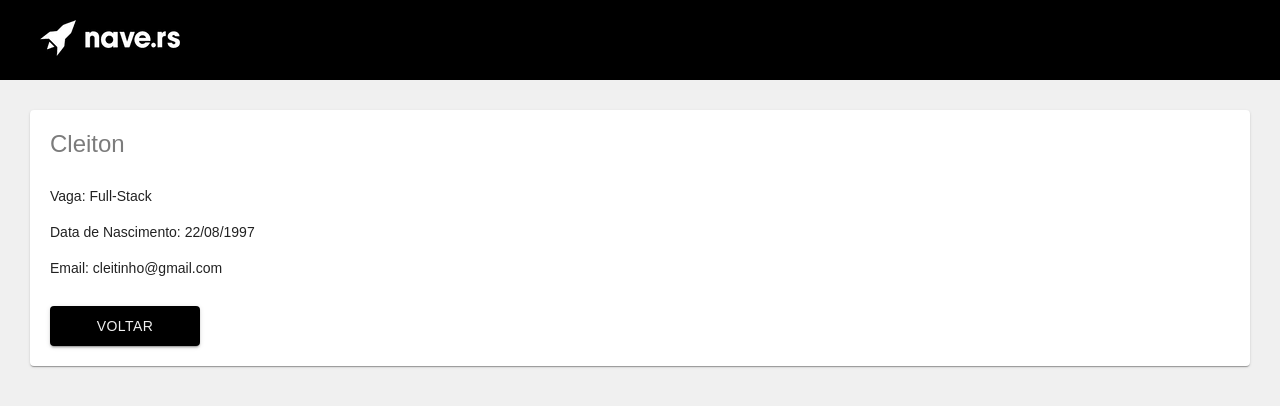
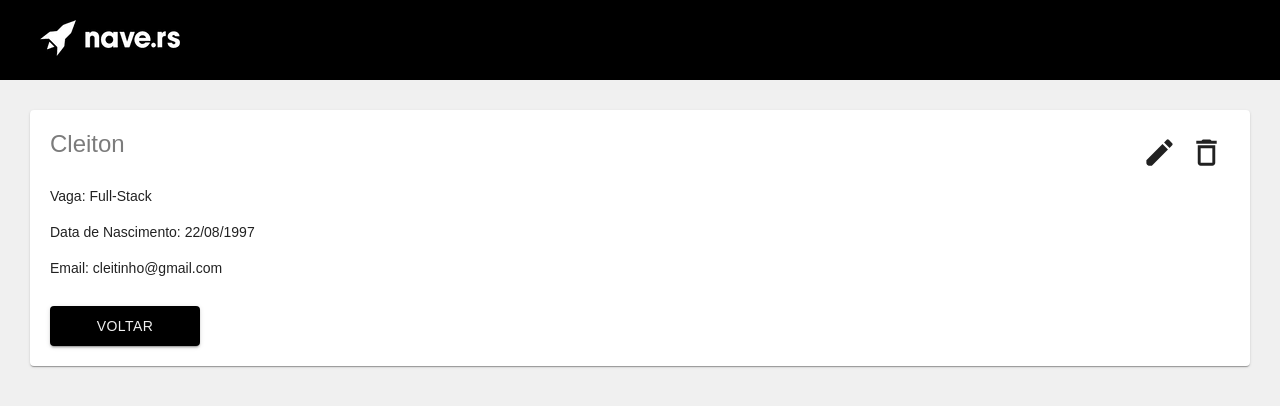
Before and after one commit to luanfv/jobs, a React (Create React App) app: page /user/1 in a window 1280 px wide. Shown: the top 406 px of the page. Built offline with nearby package versions, Linux system fonts and the light colour scheme; data requests are answered from the project's data file.

Commit message:
Include and styled icons for delete and edite user

```diff
--- a/package.json
+++ b/package.json
@@ -4,6 +4,7 @@
   "private": true,
   "dependencies": {
     "@material-ui/core": "^4.6.1",
+    "@material-ui/icons": "^4.5.1",
     "axios": "^0.19.0",
     "json-server": "^0.15.1",
     "react": "^16.11.0",
--- a/src/components/InfoUser/index.jsx
+++ b/src/components/InfoUser/index.jsx
@@ -1,5 +1,5 @@
 import React from 'react'
-import {PaperStyle, MainStyle, TitleStyle, ButtonStyle, SpaceStyle} from './../../themes/styled'
+import {PaperStyle, MainStyle, TitleStyle, ButtonStyle, SpaceStyle, FlexMainUserStyle, DeleteOutlineIconStyle, CreateIconStyle} from './../../themes/styled'
 import {Link} from 'react-router-dom'
 
 export default (props) => {
@@ -8,6 +8,13 @@ export default (props) => {
     return (
         <MainStyle>
             <PaperStyle>
+                <FlexMainUserStyle>
+                    <div>
+                        <CreateIconStyle />
+                        <DeleteOutlineIconStyle />
+                    </div>
+
+                    <div>
                         <TitleStyle fontSize='24'>{infoUser.name}</TitleStyle>
 
                         <SpaceStyle />
@@ -18,6 +25,9 @@ export default (props) => {
 
                         <SpaceStyle />
 
+
+                    </div>
+                </FlexMainUserStyle>
                 <Link to='/'>
                     <ButtonStyle variant="contained" color="primary">
                         Voltar
--- a/src/services/db.json
+++ b/src/services/db.json
@@ -34,6 +34,13 @@
       "birthday": "20/04/2000",
       "email": "julianne@gmail.com",
       "id": 5
+    },
+    {
+      "name": "Lindomar da Silva Rodrigues",
+      "stack": "Full-Stack",
+      "birthday": "05/12/1987",
+      "email": "lindomar@gmail.com",
+      "id": 6
     }
   ]
 }
--- a/src/themes/styled.jsx
+++ b/src/themes/styled.jsx
@@ -3,6 +3,8 @@ import TextField from '@material-ui/core/TextField'
 import Button from '@material-ui/core/Button'
 import Paper from '@material-ui/core/Paper'
 import TableRow from '@material-ui/core/TableRow'
+import DeleteOutlineIcon from '@material-ui/icons/DeleteOutline'
+import CreateIcon from '@material-ui/icons/Create'
 
 export const TableRowStyle = styled(TableRow)`
     && {
@@ -59,7 +61,7 @@ export const ButtonStyle = styled(Button)`
         width: 150px;
         width: ${props => `${props.width}px`};
 
-        @media only screen and (max-width: 400px) {
+        @media only screen and (max-width: 450px) {
             width: 100%;
         }
     }
@@ -94,3 +96,51 @@ export const PaperTable = styled(Paper)`
         white-space: nowrap;
     }
 `
+
+export const FlexMainUserStyle = styled.div`
+    display: flex;
+    justify-content: space-between;
+    flex-direction: row-reverse;
+`
+
+export const DeleteOutlineIconStyle = styled(DeleteOutlineIcon)`
+    && {
+        border-radius: 50%;
+        padding: 5px;
+        margin: 0px 1px;
+        width: 35px;
+        height: 35px;
+
+        :hover {
+            cursor: pointer;
+            background: #ef5350;
+        }
+
+        @media only screen and (max-width: 630px) {
+            margin: 0;
+            width: 30px;
+            height: 30px;
+        }
+    }
+`
+
+export const CreateIconStyle = styled(CreateIcon)`
+    && {
+        border-radius: 50%;
+        padding: 5px;
+        margin: 0px 1px;
+        width: 35px;
+        height: 35px;
+
+        :hover {
+            cursor: pointer;
+            background: #ffee58;
+        }
+
+        @media only screen and (max-width: 630px) {
+            margin: 0;
+            width: 30px;
+            height: 30px;
+        }
+    }
+`
```
Also changed, not shown: 1 other file (tests, documents, lock files or other folders). Lines whose indentation alone changed are shown as unchanged.
